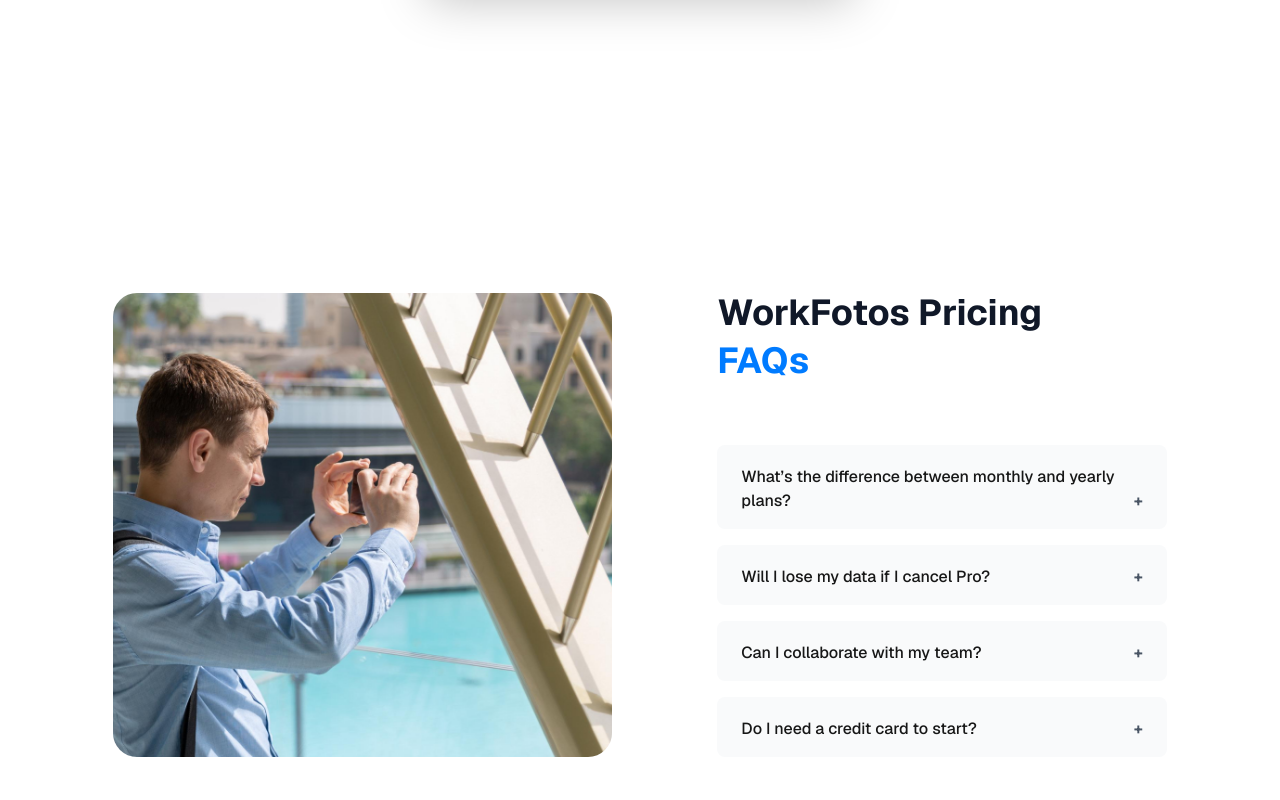
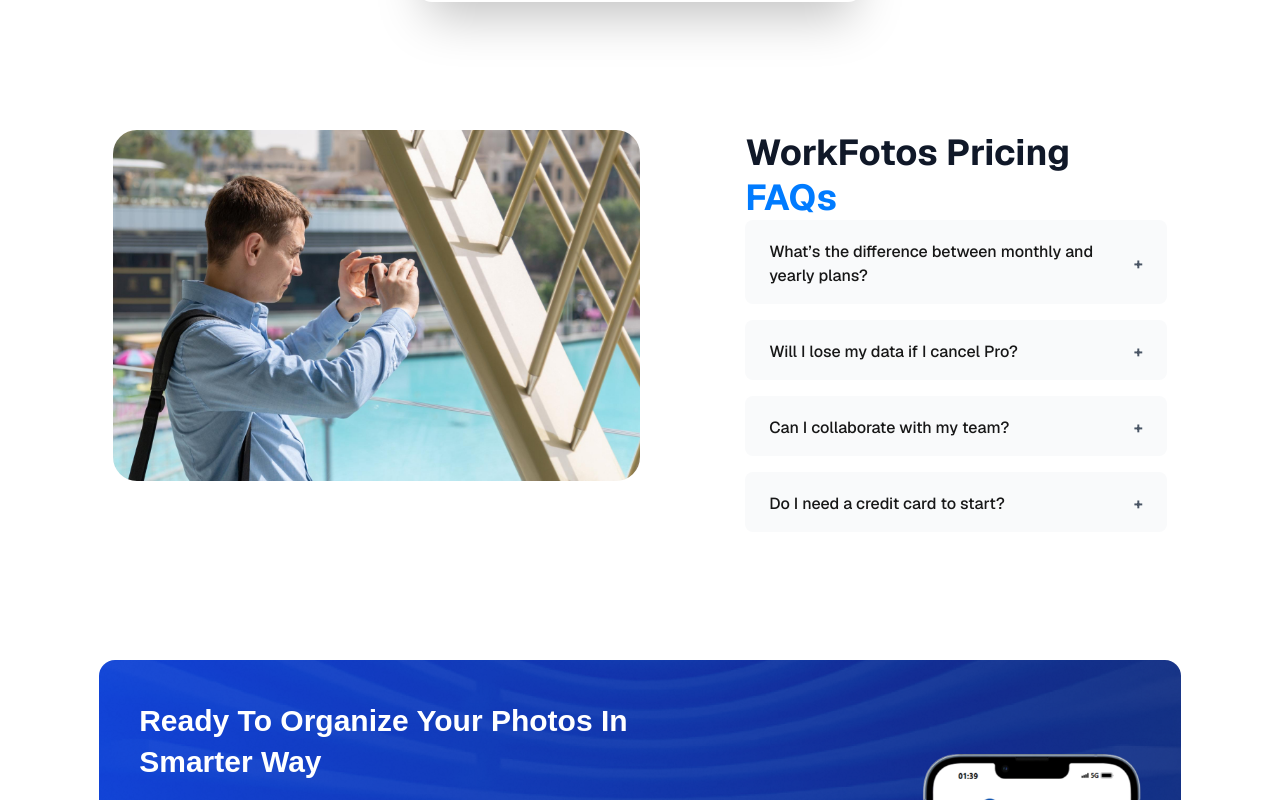
Before and after one commit to shabs-171/WorkFotos, a Next.js app: page /pricing in a window 1280 px wide. Shown: the part 1040-1840 px from the top of the page. Built offline with nearby package versions, Linux system fonts and the light colour scheme.

Commit message:
accrodion.tsx

```diff
--- a/app/components/main/FearureDetails.tsx
+++ b/app/components/main/FearureDetails.tsx
@@ -87,7 +87,7 @@
           {features.map((item, index) => (
             <div
               key={index}
-              className="bg-white border border-gray-100 rounded-[12px] w-full p-5 flex flex-col shadow-sm"
+              className="bg-white border border-gray-100 rounded-[12px] w-full p-5 flex flex-col shadow-sm "
             >
               <div className="flex justify-start mb-[24px]">
                 <img
--- a/app/pricing/Pricing.tsx
+++ b/app/pricing/Pricing.tsx
@@ -58,7 +58,7 @@
             PRICING CARD – Overlaps hero with clamp()
         ------------------------------------------------- */}
         <div
-          className="relative z-10 -mt-[clamp(8rem,16vw,12rem)] flex justify-center"
+          className="relative z-10 -mt-[clamp(8rem,16vw,11rem)] flex justify-center"
         >
           <div className="container-87">
             <div className="mx-auto w-full max-w-md rounded-2xl bg-white p-6 shadow-2xl md:p-8">
@@ -139,7 +139,7 @@
         {/* -------------------------------------------------
             SPACER – After card
         ------------------------------------------------- */}
-        <div className="h-16 md:h-20 lg:h-24 bg-white"></div>
+        <div className="h-16 md:h-20 lg:h-20 bg-white"></div>
       </section>
     </>
   );
--- a/app/pricing/accordion.tsx
+++ b/app/pricing/accordion.tsx
@@ -5,13 +5,13 @@
 const FAQAccordion: React.FC = () => {
   return (
     <section className="py-12 px-4">
-      {/* Using your custom .container-87 */}
+      {/* Container */}
       <div className="container-87 font-sans">
-        {/* Responsive Layout: Stack on mobile, side-by-side on tablet+ */}
-        <div className="flex flex-col md:flex-row gap-8 md:gap-8 lg:gap-[105px] items-stretch">
+        {/* Responsive flex: column on mobile, row on tablet+ */}
+        <div className="flex flex-col md:flex-row gap-8 lg:gap-[105px] items-start">
 
-          {/* Left Image - Responsive Sizes */}
-          <div className="w-full md:w-auto flex justify-center md:justify-start">
+          {/* Left Image */}
+          <div className="flex-shrink-0 w-full md:w-[527px] flex justify-center md:justify-start">
             <Image
               src="/accordion1.jpg"
               alt="WorkFotos photographer"
@@ -22,13 +22,7 @@
                 object-cover
                 w-full
                 h-auto
-                max-w-[342px]
-                max-h-[300px]
-                md:max-w-[343px]
-                md:max-h-[434px]
                 md:rounded-[20px]
-                lg:max-w-[527px]
-                lg:max-h-[600px]
                 lg:rounded-[24px]
               "
               priority
@@ -36,72 +30,81 @@
           </div>
 
           {/* Right Accordion Section */}
-          <div className="flex flex-col justify-between gap-10 md:gap-16 w-full md:w-auto">
-            {/* Title Section */}
-            <div className="flex flex-col text-center md:text-left">
-              <h1 className="text-3xl sm:text-4xl font-bold text-gray-900 m-0">
+          <div className="flex flex-col justify-start w-full max-w-[600px]">
+
+            {/* Title – NO BOTTOM MARGIN */}
+            <div className="flex flex-col text-center md:text-left mb-0">
+              <h1 className="text-3xl sm:text-4xl font-bold text-gray-900 m-0 leading-tight">
                 WorkFotos Pricing
               </h1>
-              <span className="text-3xl sm:text-4xl font-bold text-[#007bff] pt-2">
+              <span className="text-3xl sm:text-4xl font-bold text-[#007bff] m-0 leading-tight">
                 FAQs
               </span>
             </div>
 
-            {/* Accordion */}
-            <div className="space-y-4">
-              {/* FAQ 1 */}
-              <details className="group bg-gray-50 rounded-lg overflow-hidden border-t-4 border-transparent open:border-purple-600 transition-all duration-300">
-                <summary className="px-6 py-4 font-medium cursor-pointer list-none relative after:content-['+'] after:absolute after:right-6 after:font-bold after:text-gray-600 after:transition-transform after:duration-200 group-open:after:rotate-45">
-                  What’s the difference between monthly and yearly plans?
-                </summary>
-                <div className="px-6 pb-6 pt-2 text-gray-700 leading-relaxed">
+            {/* Accordion – TIGHT TO TITLE */}
+            <div className="mt-0 pt-0 space-y-4">
+              {[
+                {
+                  q: "What’s the difference between monthly and yearly plans?",
+                  a: (
+                    <>
                       <strong>Monthly</strong> plans are billed every 30 days and give
                       you full flexibility – you can cancel or change anytime.<br />
                       <strong>Yearly</strong> plans are billed once per year and come
                       with a <strong>17% discount</strong> (equivalent to getting 2
                       months free). You get the same features; only the billing cadence
                       and price per month differ.
-                </div>
-              </details>
-
-              {/* FAQ 2 */}
-              <details className="group bg-gray-50 rounded-lg overflow-hidden border-t-4 border-transparent open:border-purple-600 transition-all duration-300">
-                <summary className="px-6 py-4 font-medium cursor-pointer list-none relative after:content-['+'] after:absolute after:right-6 after:font-bold after:text-gray-600 after:transition-transform after:duration-200 group-open:after:rotate-45">
-                  Will I lose my data if I cancel Pro?
-                </summary>
-                <div className="px-6 pb-6 pt-2 text-gray-700 leading-relaxed">
+                    </>
+                  ),
+                },
+                {
+                  q: "Will I lose my data if I cancel Pro?",
+                  a: (
+                    <>
                       No. All photos, projects, and metadata stay in your account
                       forever, even after cancellation. You’ll simply revert to the
                       free tier limits (e.g., 500 photos, basic editing tools). Upgrade
                       again at any time to regain Pro features instantly.
-                </div>
-              </details>
-
-              {/* FAQ 3 */}
-              <details className="group bg-gray-50 rounded-lg overflow-hidden border-t-4 border-transparent open:border-purple-600 transition-all duration-300">
-                <summary className="px-6 py-4 font-medium cursor-pointer list-none relative after:content-['+'] after:absolute after:right-6 after:font-bold after:text-gray-600 after:transition-transform after:duration-200 group-open:after:rotate-45">
-                  Can I collaborate with my team?
-                </summary>
-                <div className="px-6 pb-6 pt-2 text-gray-700 leading-relaxed">
+                    </>
+                  ),
+                },
+                {
+                  q: "Can I collaborate with my team?",
+                  a: (
+                    <>
                       Yes – every paid plan includes <strong>unlimited team seats</strong>.
                       Invite colleagues, assign roles (admin/editor/viewer), and work on
                       shared projects in real time. All changes are version-controlled
                       and instantly synced.
-                </div>
-              </details>
-
-              {/* FAQ 4 */}
-              <details className="group bg-gray-50 rounded-lg overflow-hidden border-t-4 border-transparent open:border-purple-600 transition-all duration-300">
-                <summary className="px-6 py-4 font-medium cursor-pointer list-none relative after:content-['+'] after:absolute after:right-6 after:font-bold after:text-gray-600 after:transition-transform after:duration-200 group-open:after:rotate-45">
-                  Do I need a credit card to start?
-                </summary>
-                <div className="px-6 pb-6 pt-2 text-gray-700 leading-relaxed">
+                    </>
+                  ),
+                },
+                {
+                  q: "Do I need a credit card to start?",
+                  a: (
+                    <>
                       No credit card is required for the <strong>free tier</strong>.
                       When you decide to upgrade to Pro, we’ll ask for payment details
                       then. You can also start a 14-day Pro trial without entering a
                       card – just click “Start Trial” on the pricing page.
+                    </>
+                  ),
+                },
+              ].map((item, index) => (
+                <details
+                  key={index}
+                  className="group bg-gray-50 rounded-lg overflow-hidden border-t-4 border-transparent open:border-purple-600 transition-all duration-300"
+                >
+                  <summary className="flex justify-between items-center px-6 py-4 font-medium cursor-pointer list-none">
+                    <span>{item.q}</span>
+                    <span className="text-gray-600 font-bold transition-transform duration-200 group-open:rotate-45">+</span>
+                  </summary>
+                  <div className="px-6 pb-6 pt-2 text-gray-700 leading-relaxed">
+                    {item.a}
                   </div>
                 </details>
+              ))}
             </div>
           </div>
         </div>
--- a/app/pricing/page.tsx
+++ b/app/pricing/page.tsx
@@ -4,11 +4,11 @@
 
 export default function Page() {
 
-
+//space-y-[163px]
   return (
     <>
 
-    <div className="space-y-[163px]">
+    <div className="">
        <PricingPage />
        <FAQAccordion />
        </div>
```
Lines whose indentation alone changed are shown as unchanged.
